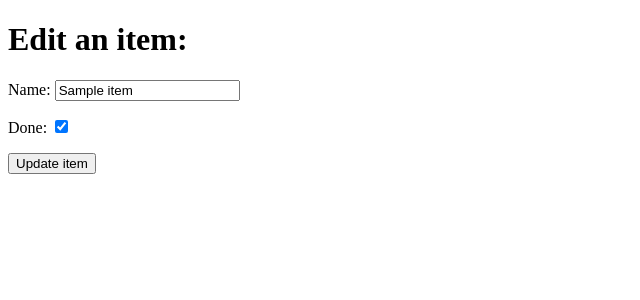
After one commit to stephendawsondev/hello-django, a Django app: page /edit/1 in a window 1280 px wide. The commit adds this page. Shown: the top 300 px of the page, without its empty margins (0-640 px from the left). Run offline with Django 4.2, Linux system fonts and the light colour scheme; tables that the repository leaves empty hold one stand-in row (values such as "Sample post").

Commit message:
add functionality to edit item, update item form and url

```diff
--- a/django_todo/urls.py
+++ b/django_todo/urls.py
@@ -16,10 +16,11 @@ Including another URLconf
 """
 from django.contrib import admin
 from django.urls import path
-from todo.views import get_todo_list, add_item
+from todo.views import get_todo_list, add_item, edit_item
 
 urlpatterns = [
     path('admin/', admin.site.urls),
     path('', get_todo_list, name='get_todo_list'),
-    path('add', add_item, name='add')
+    path('add', add_item, name='add'),
+    path('edit/<item_id>', edit_item, name='edit')
 ]
--- /dev/null
+++ b/todo/templates/todo/edit_item.html
@@ -0,0 +1,20 @@
+<!DOCTYPE html>
+<html lang="en">
+  <head>
+    <meta charset="UTF-8" />
+    <meta name="viewport" content="width=device-width, initial-scale=1.0" />
+    <title>Todos</title>
+  </head>
+  <body>
+    <h1>Edit an item:</h1>
+    <form  method="POST">
+      {% csrf_token %}
+      {{ form.as_p }}
+      <div>
+        <p>
+          <button type="submit">Update item</button>
+        </p>
+      </div>
+    </form>
+  </body>
+</html>
--- a/todo/templates/todo/todo_list.html
+++ b/todo/templates/todo/todo_list.html
@@ -10,10 +10,11 @@
     <ul>
       {% for item in items %}
         {% if item.done %}
-        <li><strike>{{ item.name }}</strike></li>
+        <li><strike>{{ item.name }}</strike> <span><a href="/edit/{{ item.id }}">Edit</a></span></li>
         {% else %}
-        <li>{{ item.name }}</li>
+        <li>{{ item.name }} <span><a href="/edit/{{ item.id }}">Edit</a></span></li>
         {% endif %}
+
         {% empty %}
         <li>Nothing to do!</li>
       {% endfor %}
--- a/todo/views.py
+++ b/todo/views.py
@@ -1,4 +1,4 @@
-from django.shortcuts import render, redirect
+from django.shortcuts import render, redirect, get_object_or_404
 from .models import Item
 from .forms import ItemForm
 
@@ -18,13 +18,27 @@ def add_item(request):
             # save the form
             form.save()
             return redirect('get_todo_list')
-        else:
-            print('form is not valid')
 
     form = ItemForm()
     context = {
         'form': form
     }
 
+    return render(request, 'todo/add_item.html', context)
 
-    return render(request, 'todo/add_item.html', context)
+def edit_item(request, item_id):
+    item = get_object_or_404(Item, id=item_id)
+    if request.method == 'POST':
+        form = ItemForm(request.POST, instance=item)
+        if form.is_valid():
+            # save the form
+            form.save()
+            return redirect('get_todo_list')
+
+    form = ItemForm(instance=item)
+    context = {
+        'form': form
+    }
+
+
+    return render(request, 'todo/edit_item.html', context)
```
